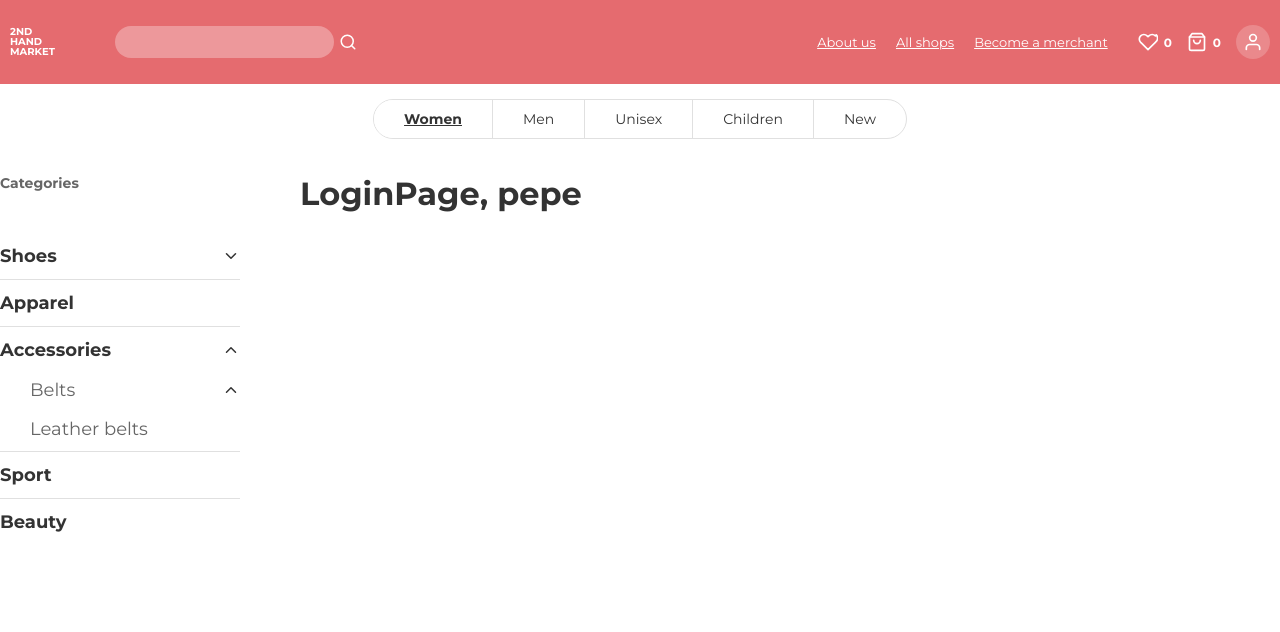
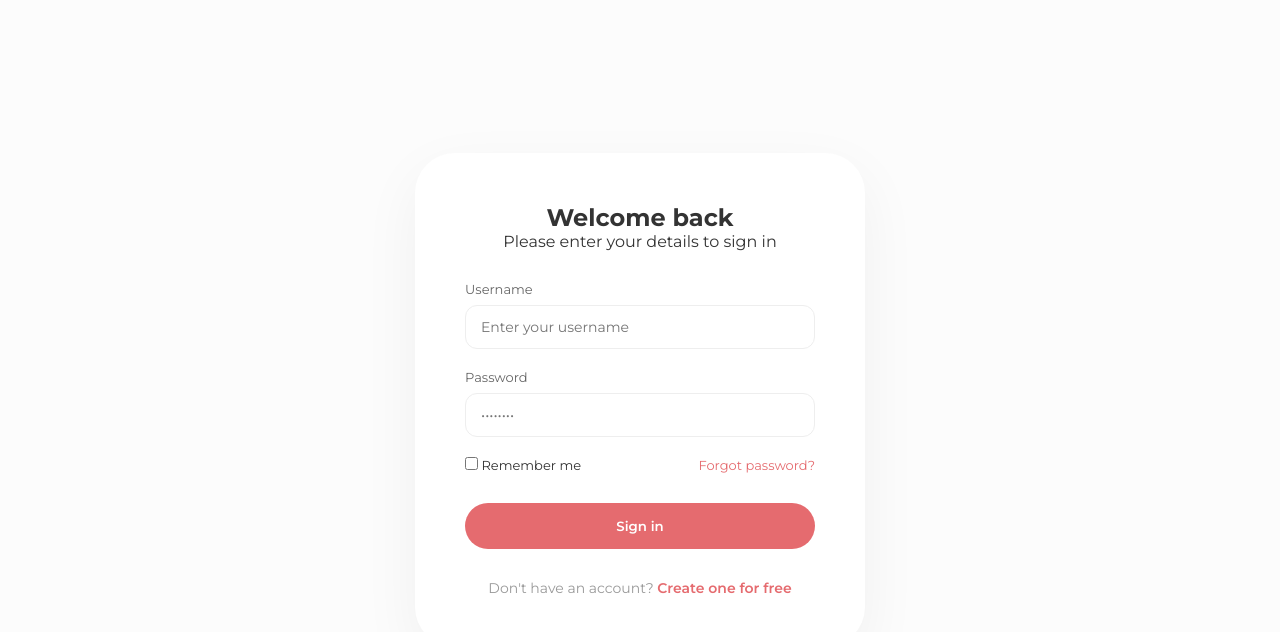
Before and after one commit to etoneyaaa402/second-hand-market, a React app: page /login in a window 1280 px wide. Shown: the top 632 px of the page. Built offline with nearby package versions, Linux system fonts and the light colour scheme.

Commit message:
feat: implementing loginPage

```diff
--- a/src/App.js
+++ b/src/App.js
@@ -1,15 +1,18 @@
 import React from 'react';
-import { BrowserRouter, Routes, Route } from 'react-router-dom';
+import { BrowserRouter, Routes, Route, Navigate } from 'react-router-dom';
+import { useSelector } from 'react-redux';
 import HomePage from './pages/HomePage';
 import LoginPage from './pages/LoginPage';
 import ProductPage from './pages/ProductPage';
 import Layout from './components/Layout/Layout';
 
 function App() {
+    const {isAuthenticated} = useSelector((state)=>state.auth);
     return(
         <BrowserRouter>
         <Routes>
-            <Route path='/' element={<Layout />}>
+            <Route path='/login' element={!isAuthenticated ? <LoginPage/> : <Navigate to='/' />}/>
+            <Route path='/' element={isAuthenticated? <Layout /> : <Navigate to='/login' />}>
                 <Route index element={<HomePage />} />
                 <Route path='/login' element={<LoginPage />} />
                 <Route path='/product/:id' element={<ProductPage />} />
--- /dev/null
+++ b/src/pages/LoginPage.css
@@ -0,0 +1,102 @@
+.login-container {
+    height: 100vh;
+    display: flex;
+    justify-content: center;
+    align-items: center;
+    background-color: #fcfcfc;
+  }
+
+  .login-card {
+    background: white;
+    padding: 50px;
+    border-radius: 40px;
+    box-shadow: 0 20px 60px rgba(0,0,0,0.05);
+    width: 100%;
+    max-width: 450px;
+    text-align: center;
+  }
+
+  .login-logo {
+    background-color: #e56b6f;
+    color: white;
+    width: 50px;
+    height: 50px;
+    display: flex;
+    justify-content: center;
+    align-items: center;
+    border-radius: 12px;
+    margin: 0 auto 20px;
+    font-size: 24px;
+    font-weight: bold;
+  }
+
+  .login-form {
+    text-align: left;
+    margin-top: 30px;
+  }
+
+  .input-group {
+    margin-bottom: 20px;
+  }
+
+  .input-group label {
+    display: block;
+    font-size: 13px;
+    color: #666;
+    margin-bottom: 8px;
+  }
+
+  .input-group input {
+    width: 100%;
+    padding: 12px 15px;
+    border: 1px solid #eee;
+    border-radius: 12px;
+    font-size: 14px;
+  }
+
+  .login-helpers {
+    display: flex;
+    justify-content: space-between;
+    font-size: 13px;
+    margin-bottom: 30px;
+  }
+
+  .forgot-link {
+    color: #e56b6f;
+    text-decoration: none;
+  }
+
+  .login-btn {
+    width: 100%;
+    background-color: #e56b6f;
+    color: white;
+    border: none;
+    padding: 15px;
+    border-radius: 30px;
+    font-weight: 600;
+    cursor: pointer;
+    transition: opacity 0.2s;
+  }
+
+  .login-btn:disabled {
+    opacity: 0.6;
+  }
+
+  .error-text {
+    color: #f87171;
+    font-size: 13px;
+    margin-bottom: 15px;
+    text-align: center;
+  }
+
+  .register-text {
+    margin-top: 30px;
+    font-size: 14px;
+    color: #999;
+  }
+
+  .register-text a {
+    color: #e56b6f;
+    text-decoration: none;
+    font-weight: 600;
+  }
--- a/src/pages/LoginPage.jsx
+++ b/src/pages/LoginPage.jsx
@@ -1,7 +1,77 @@
+import React, {useState} from "react";
+import { useDispatch } from "react-redux";
+import { useNavigate } from "react-router-dom";
+import { useLoginMutation } from "../store/apiSlice";
+import { setCredentials } from "../store/authSlice";
+import './LoginPage.css';
+
 export default function LoginPage(){
+    const [username,setUsername]=useState('');
+    const [password,setPassword]=useState('');
+    const [errorMsg,setErrorMsg]=useState('');
+
+    const [login, {isLoading}]= useLoginMutation();
+    const dispatch = useDispatch();
+    const navigate = useNavigate();
+
+    const handleSubmit = async (e)=>{
+        e.preventDefault();
+        try {
+            const userData = await login({username,password}).unwrap();
+            dispatch(setCredentials({user: userData,token: userData.token}));
+            navigate('/');
+        } catch (err) {
+            setErrorMsg('Invalid username or password');
+        }
+    };
+
     return(
-        <div>
-            <h1>LoginPage, pepe</h1>
+        <div className="login-container">
+            <div className="login-card">
+                <h2>Welcome back</h2>
+                <p className="login-subtitle">Please enter your details to sign in</p>
+
+                <form onSubmit={handleSubmit} className="login-form">
+                    <div className="input-group">
+                        <label>Username</label>
+                        <input
+                        type="text"
+                        value={username}
+                        onChange={(e) => setUsername(e.target.value)}
+                        required
+                        placeholder="Enter your username"
+                        />
+                    </div>
+
+                    <div className="input-group">
+                        <label>Password</label>
+                        <input
+                        type="password"
+                        value={password}
+                        onChange={(e) => setPassword(e.target.value)}
+                        required
+                        placeholder="••••••••"
+                        />
+                    </div>
+
+                    <div className="login-helpers">
+                        <label className="remember-me">
+                            <input type="checkbox" /> Remember me
+                        </label>
+                        <a href="#" className="forgot-link">Forgot password?</a>
+                    </div>
+
+                    {errorMsg && <p className="error-text">{errorMsg}</p>}
+
+                    <button type="submit" className="login-btn" disabled={isLoading}>
+                        {isLoading ? 'Signing in...' : 'Sign in'}
+                    </button>
+                </form>
+
+                <p className="register-text">
+                    Don't have an account? <a href="#">Create one for free</a>
+                </p>
+            </div>
         </div>
     )
 }
--- a/src/store/apiSlice.js
+++ b/src/store/apiSlice.js
@@ -16,6 +16,13 @@ export const apiSlice = createApi({
         getProductById: builder.query({
             query: (id)=> `products/${id}`,
         }),
+        login: builder.mutation({
+            query: (credentials)=>({
+                url: 'auth/login',
+                method: 'POST',
+                body: credentials,
+            }),
+        }),
     }),
 });
 
@@ -23,5 +30,6 @@ export const {
     useGetProductsQuery,
     useGetProductsByCategoryQuery,
     useSearchProductsQuery,
-    useGetProductByIdQuery
+    useGetProductByIdQuery,
+    useLoginMutation
 } = apiSlice;
--- /dev/null
+++ b/src/store/authSlice.js
@@ -0,0 +1,32 @@
+import { createSlice } from "@reduxjs/toolkit";
+
+const initialState={
+    user: JSON.parse(localStorage.getItem('user')) || null,
+    token: localStorage.getItem('token') || null,
+    isAuthenticated: !!localStorage.getItem('token'),
+};
+
+const authSlice = createSlice({
+    name: 'auth',
+    initialState,
+    reducers: {
+        setCredentials: (state, action)=>{
+            const {user,token} = action.payload;
+            state.user = user;
+            state.token = token;
+            state.isAuthenticated = true;
+            localStorage.setItem('token',token);
+            localStorage.setItem('user',JSON.stringify(user));
+        },
+        logout: (state)=>{
+            state.user=null;
+            state.token=null;
+            state.isAuthenticated=false;
+            localStorage.removeItem('token');
+            localStorage.removeItem('user');
+        },
+    },
+});
+
+export const {setCredentials, logout} = authSlice.actions;
+export default authSlice.reducer;
--- a/src/store/index.js
+++ b/src/store/index.js
@@ -2,12 +2,14 @@ import { configureStore } from "@reduxjs/toolkit";
 import { apiSlice } from "./apiSlice";
 import filterReducer from './filterSlice';
 import cartReducer from './cartSlice';
+import authReducer from './authSlice';
 
 export const store = configureStore({
     reducer: {
         [apiSlice.reducerPath]: apiSlice.reducer,
         filters: filterReducer,
         cart: cartReducer,
+        auth: authReducer,
     },
     middleware: (getDefaultMiddleware)=>
         getDefaultMiddleware().concat(apiSlice.middleware),
```
